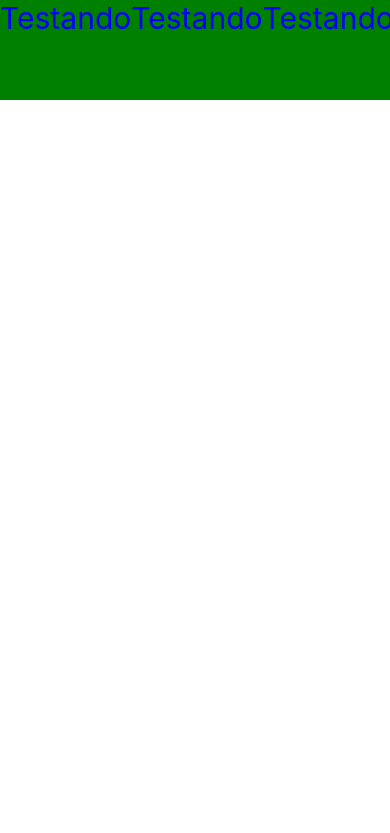
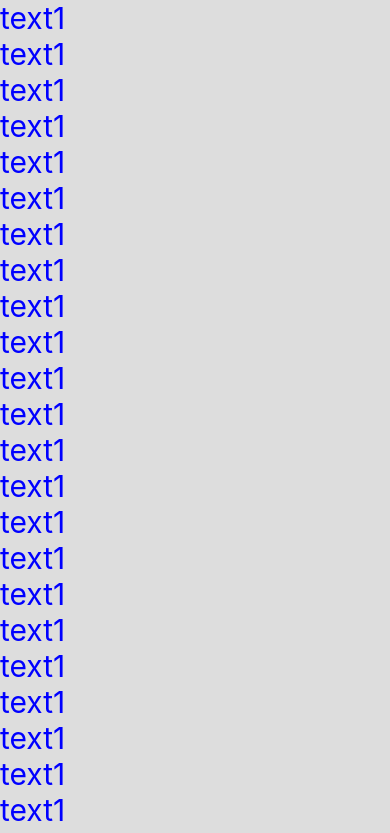
Before and after one commit to luanheuripedes/vendas, a React Native app: screen / in a window 390 px wide. Shown: the top 833 px of the page. Built offline with nearby package versions, Linux system fonts and the light colour scheme.

Commit message:
learning: FlatList

```diff
--- a/src/App.tsx
+++ b/src/App.tsx
@@ -1,12 +1,14 @@
-
-import { SafeAreaView, ScrollView, StyleSheet, Text } from 'react-native';
+import React, { } from 'react';
+import { FlatList, SafeAreaView, StyleSheet, Text } from 'react-native';
 
 
 const styles = StyleSheet.create({
   container: {
     color: 'blue',
     fontSize: 30,
-    flexDirection: 'row',
+  },
+  flat: {
+    backgroundColor: '#ddd',
   },
   input: {
     backgroundColor: '#ddd',
@@ -18,6 +20,57 @@ const styles = StyleSheet.create({
   },
 });
 
+const list: string[] = [
+  'text1',
+  'text1',
+  'text1',
+  'text1',
+  'text1',
+  'text1',
+  'text1',
+  'text1',
+  'text1',
+  'text1',
+  'text1',
+  'text1',
+  'text1',
+  'text1',
+  'text1',
+  'text1',
+  'text1',
+  'text1',
+  'text1',
+  'text1',
+  'text1',
+  'text1',
+  'text1',
+  'text1',
+  'text1',
+  'text1',
+  'text1',
+  'text1',
+  'text1',
+  'text1',
+  'text1',
+  'text1',
+  'text1',
+  'text1',
+  'text1',
+  'text1',
+  'text1',
+  'text1',
+  'text1',
+  'text1',
+  'text1',
+  'text1',
+  'text1',
+  'text1',
+  'text1',
+  'text1',
+  'text1',
+  'text1',
+];
+
 
 const App = () => {
 
@@ -25,30 +78,10 @@ const App = () => {
 
   return (
     <SafeAreaView>
-      <ScrollView horizontal style={styles.scroll} >
-        <Text style={styles.container}>Testando</Text>
-        <Text style={styles.container}>Testando</Text>
-        <Text style={styles.container}>Testando</Text>
-        <Text style={styles.container}>Testando</Text>
-        <Text style={styles.container}>Testando</Text>
-        <Text style={styles.container}>Testando</Text>
-        <Text style={styles.container}>Testando</Text>
-        <Text style={styles.container}>Testando</Text>
-        <Text style={styles.container}>Testando</Text>
-        <Text style={styles.container}>Testando</Text>
-        <Text style={styles.container}>Testando</Text>
-        <Text style={styles.container}>Testando</Text>
-        <Text style={styles.container}>Testando</Text>
-        <Text style={styles.container}>Testando</Text>
-        <Text style={styles.container}>Testando</Text>
-        <Text style={styles.container}>Testando</Text>
-        <Text style={styles.container}>Testando</Text>
-        <Text style={styles.container}>Testando</Text>
-        <Text style={styles.container}>Testando</Text>
-        <Text style={styles.container}>Testando</Text>
-        <Text style={styles.container}>Testando</Text>
+      <FlatList style={styles.flat}
+        data={list}
+        renderItem={({ item }) => <Text style={styles.container}>{item}</Text>} />
 
-      </ScrollView>
     </SafeAreaView>
   );
 };
```
